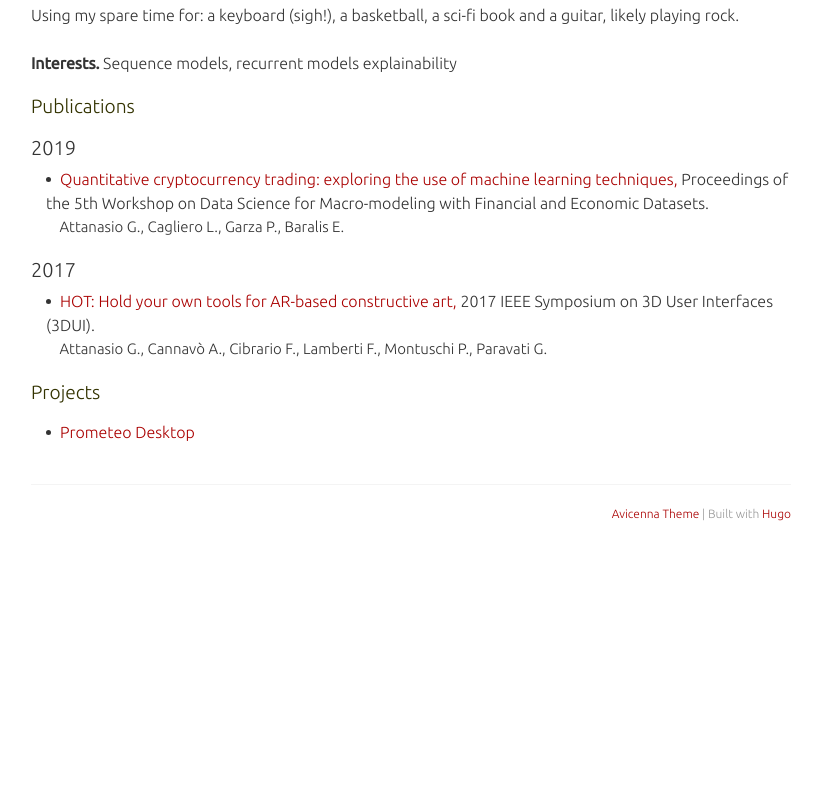
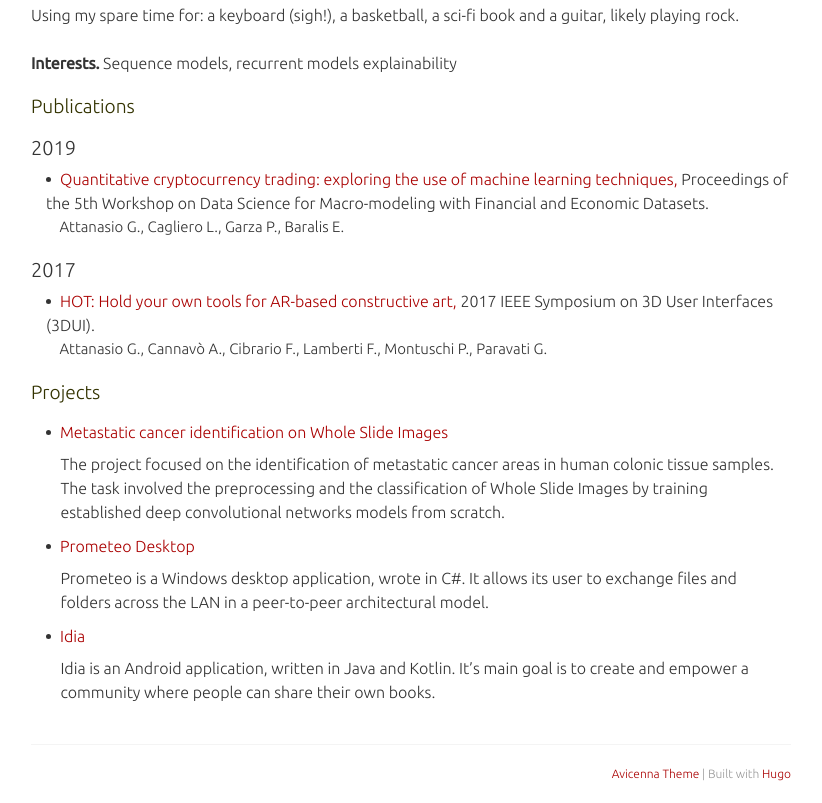
Before and after one commit to g8a9/g8a9.github.io, a plain HTML site: page index.html in a window 1280 px wide. Shown: the part 407-1210 px from the top of the page, without its empty margins (229-1051 px from the left). Before the commit the page ends 950 px from the top, so only its background shows below. Drawn offline with Linux system fonts and the light colour scheme.

Commit message:
rebuilding site Mar 20 Ago 2019 13:38:12 CEST

```diff
--- a/index.html
+++ b/index.html
@@ -111,10 +111,40 @@
 	<h4>Projects</h4>
 	<ul>
 		<li>
+			<a href="" class="project"> Metastatic cancer identification on Whole Slide Images</a>
+
+
+
+
+			<span class="project_description">
+				The project focused on the identification of metastatic cancer areas in human colonic tissue samples. The task involved the preprocessing and the classification of Whole Slide Images by training established deep convolutional networks models from scratch.
+			</span>
+
+
+		</li>
+
+		<li>
 			<a href="/projects/prometeo/" class="project"> Prometeo Desktop</a>
 
 
 
+
+			<span class="project_description">
+				Prometeo is a Windows desktop application, wrote in C#. It allows its user to exchange files and folders across the LAN in a peer-to-peer architectural model.
+			</span>
+
+
+		</li>
+
+		<li>
+			<a href="" class="project"> Idia</a>
+
+
+
+
+			<span class="project_description">
+				Idia is an Android application, written in Java and Kotlin. It&rsquo;s main goal is to create and empower a community where people can share their own books.
+			</span>
 
 
 		</li>
```
